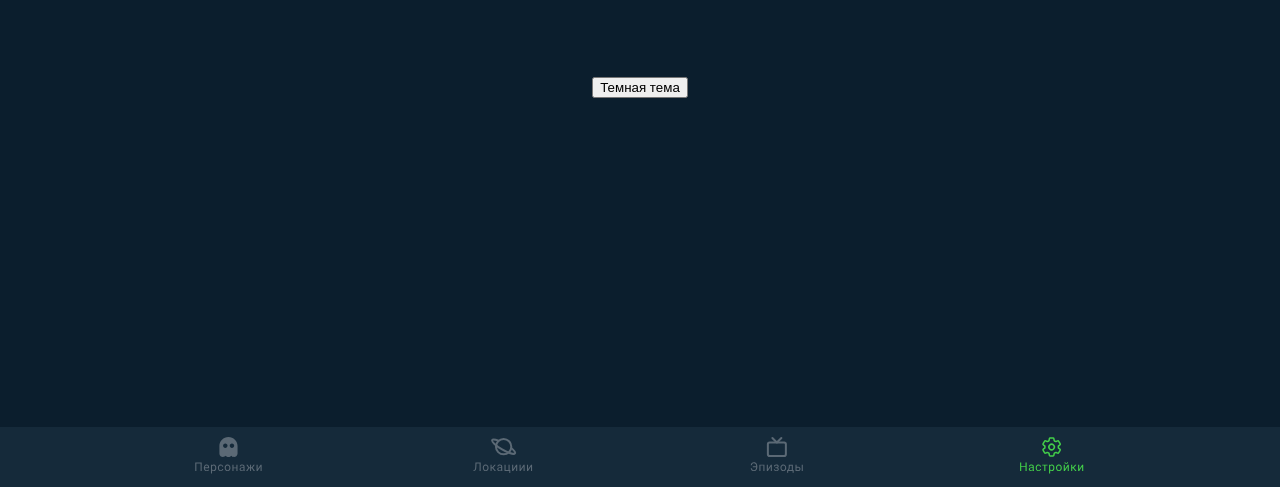
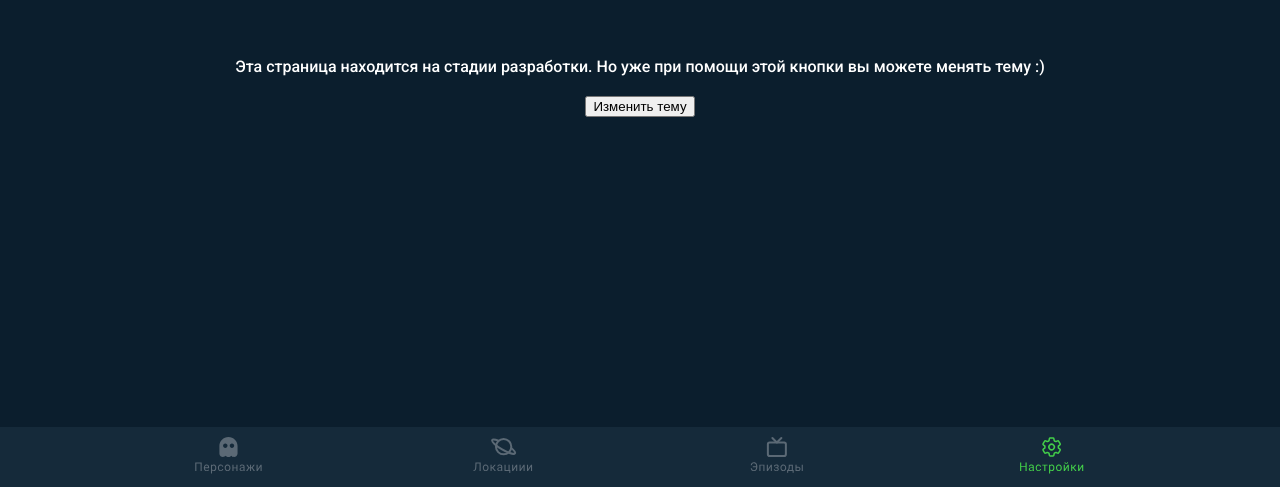
Before and after one commit to adildevelop/react-app, a React (Create React App) app: page /settings in a window 1280 px wide. Shown: the part 313-800 px from the top of the page. Built offline with nearby package versions, Linux system fonts and the light colour scheme.

Commit message:
task-4: Added dev stage message

```diff
--- a/src/App.jsx
+++ b/src/App.jsx
@@ -12,8 +12,12 @@ import Settings from "./jsx/Settings";
 
 function App() {
     const location = useLocation();
-    const [theme, setTheme] = useState("Dark");
+    const [theme, setTheme] = useState();
     const [showNav, setShowNav] = useState(true);
+
+    useEffect(() => {
+       setTheme(localStorage.getItem("theme") ?? "Dark");
+    }, [setTheme]);
 
     useEffect(() => {
        switch (location.pathname) {
@@ -29,12 +33,14 @@ function App() {
            default:
                setShowNav(true);
        }
-    });
+    }, [location, setShowNav]);
 
     function changeTheme() {
         if (theme === "Dark") {
-            setTheme("Light")
+            localStorage.setItem("theme", "Light");
+            setTheme("Light");
         } else {
+            localStorage.setItem("theme", "Dark");
             setTheme("Dark");
         }
     }
--- a/src/jsx/Episodes.jsx
+++ b/src/jsx/Episodes.jsx
@@ -7,6 +7,9 @@ function Episodes(props) {
 
     return (
         <div className={"Episodes " + applyTheme()}>
+            <div className="Message">
+                Эта страница находится на стадии разработки.
+            </div>
         </div>
     )
 }
--- a/src/jsx/Locations.jsx
+++ b/src/jsx/Locations.jsx
@@ -7,6 +7,9 @@ function Locations(props) {
 
     return (
         <div className={"Locations " + applyTheme()}>
+            <div className="Message">
+                Эта страница находится на стадии разработки.
+            </div>
         </div>
     )
 }
--- a/src/jsx/Settings/SettingsWindow.jsx
+++ b/src/jsx/Settings/SettingsWindow.jsx
@@ -1,7 +1,16 @@
 function SettingsWindow(props) {
+    function applyTheme() {
+        if (props.theme === "Light") return "Light";
+
+        return "";
+    }
+
     return (
-        <div className="SettingsWindow">
-            <button className="SettingsChangeTheme" onClick={props.changeTheme}>Темная тема</button>
+        <div className={"SettingsWindow " + applyTheme()}>
+            <div className="Message">
+                Эта страница находится на стадии разработки. Но уже при помощи этой кнопки вы можете менять тему :)
+            </div>
+            <button className="SettingsChangeTheme" onClick={props.changeTheme}>Изменить тему</button>
         </div>
     );
 }
--- a/src/scss/Episodes.scss
+++ b/src/scss/Episodes.scss
@@ -2,10 +2,13 @@
   display: flex;
   flex-direction: column;
   align-items: center;
+  justify-content: center;
   min-height: 100vh;
   background: $primary-color-dark;
+  color: $primary-font-color-dark;
 
   &.Light {
     background: $primary-color-light;
+    color: $primary-font-color-light;
   }
 }
--- a/src/scss/Locations.scss
+++ b/src/scss/Locations.scss
@@ -2,10 +2,13 @@
   display: flex;
   flex-direction: column;
   align-items: center;
+  justify-content: center;
   min-height: 100vh;
   background: $primary-color-dark;
+  color: $primary-font-color-dark;
 
   &.Light {
     background: $primary-color-light;
+    color: $primary-font-color-light;
   }
 }
--- a/src/scss/Settings/SettingsWindows.scss
+++ b/src/scss/Settings/SettingsWindows.scss
@@ -1,5 +1,17 @@
 .SettingsWindow {
   min-height: 100vh;
   display: flex;
+  justify-content: center;
   align-items: center;
+  flex-direction: column;
+  color: $primary-font-color-dark;
+
+  &.Light {
+    color: $primary-font-color-light;
+  }
+
+  .Message {
+    margin-bottom: 20px;
+    text-align: center;
+  }
 }
```
